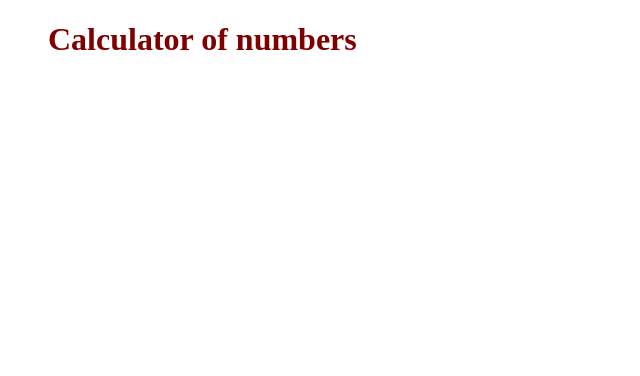
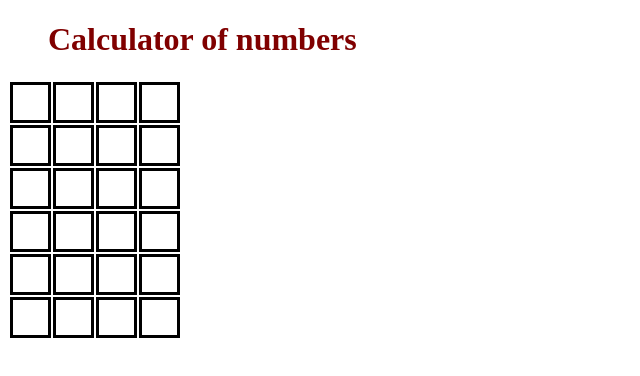
Before and after one commit to zofrus/20mincalc, a plain HTML site: page index.html in a window 1280 px wide. Shown: the whole page, without its empty margins (0-640 px from the left). Drawn offline with nearby package versions, Linux system fonts and the light colour scheme.

Commit message:
here are our buttons

```diff
--- a/index.html
+++ b/index.html
@@ -1,6 +1,7 @@
 <!DOCTYPE html>
 <html lang="en">
 <head>
+  <script src="https://ajax.googleapis.com/ajax/libs/jquery/3.2.1/jquery.min.js"></script>
     <meta charset="UTF-8">
     <meta name="viewport" content="width=device-width, initial-scale=1.0">
     <meta http-equiv="X-UA-Compatible" content="ie=edge">
@@ -16,6 +17,15 @@ h1 {
     color: maroon;
     margin-left: 40px;
 }
+  #cell{
+  border: solid;
+  border-color: black;
+  text-align: center;
+  font-size: 12px;
+  padding: 10px;
+  width:15px;
+  height:15px;
+}
   </style>
 </head>
 <body>
@@ -23,7 +33,7 @@ h1 {
         <div class="container header">
             <h1>Calculator of numbers</h1>
         </div>
-        <div class="container form">
+        <div class="container form" id="calcDisplay">
             <p>
                 <div class="checklist">
 
@@ -41,6 +51,24 @@ h1 {
 
 //js goes here
 
+  $(document).ready(function(){
+    var calc = document.getElementById('calcDisplay');
+    var table = "<table><tbody>";
+  var row = "<tr>";
+  for(i = 0; i < 6; i++)
+  {
+      table += row;
+    for(j = 0; j < 4; j++)
+    {
+      var cell = "<td id=cell </td>";
+           table += cell;
+    }
+     table += "</tr>";
+    }
+  table += "</tbody></table>"
+  calc.innerHTML += table;
+});
+
 </script>
 
 </html>
```
